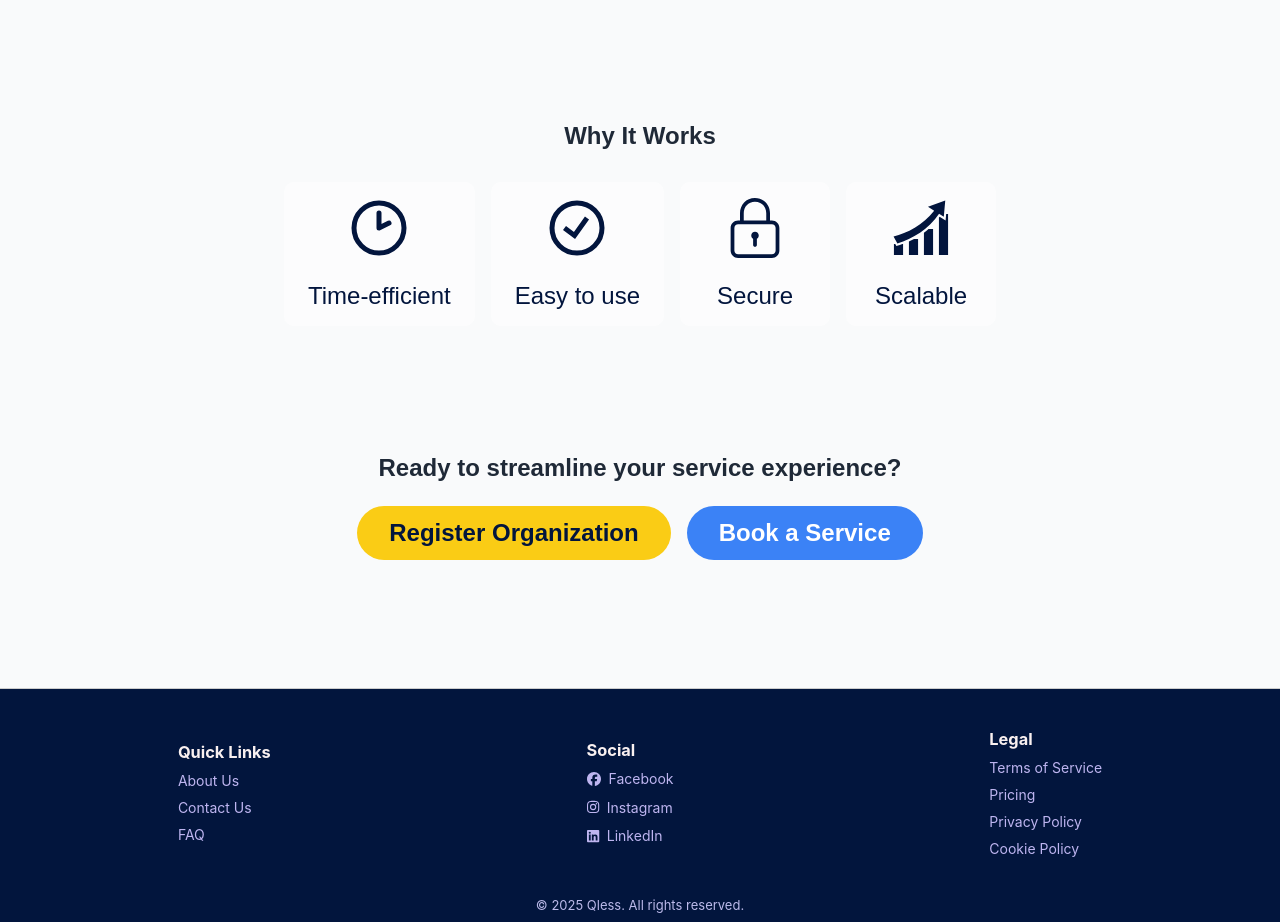
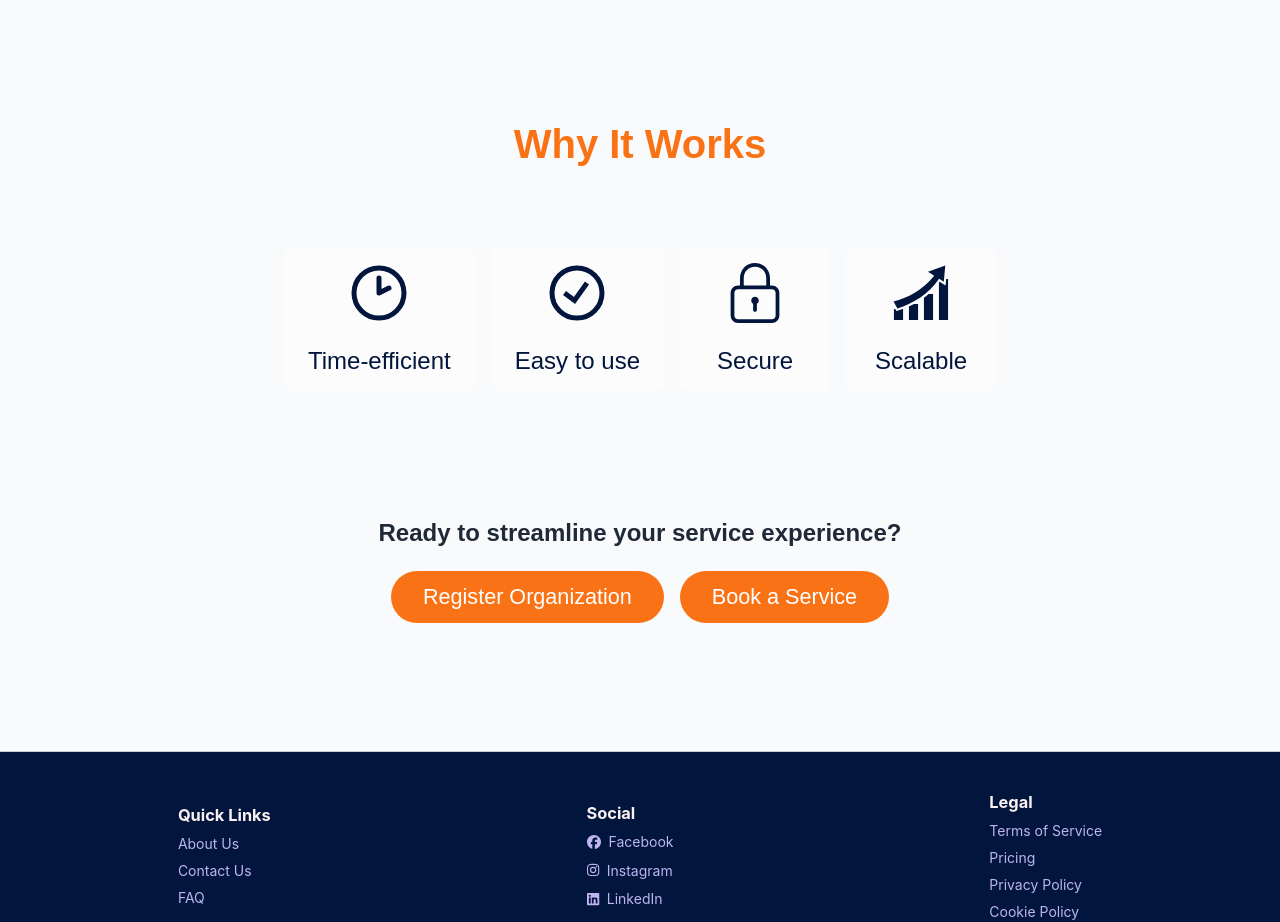
Before and after one commit to Iknite-Space/queueless, a React (Create React App) app in the folder app/: page / in a window 1280 px wide. Shown: the part 2960-3882 px from the top of the page. Built offline with nearby package versions, Linux system fonts and the light colour scheme.

Commit message:
edited the call to action buttons and some other section titles

```diff
--- a/app/src/components/aboutUs/About.css
+++ b/app/src/components/aboutUs/About.css
@@ -69,7 +69,7 @@
   min-width: 45%;
 }
 
-.about-title, .usage-title {
+.about-title, .usage-title, .why-it-works-title {
   font-size: 2.5rem;
   color: var(--accent-orange);
   margin-bottom: 80px;
@@ -276,27 +276,14 @@ width: 50%;
 
 .cta-org, .cta-user {
   padding: 0.8rem 2rem;
-  font-size: 1rem;
+  font-size: 1.35rem;
   border-radius: 50px;
   border: none;
+  background-color: var(--accent-orange);
+  color: var(--primary-white);
 }
 .cta-org:hover, .cta-user:hover{
   cursor: pointer;
-  box-shadow: 3px 3px 2px rgba(0, 0, 0, 0.3);
-
+  box-shadow: 0px 2px 7px rgba(0, 0, 0, 0.3);
 
 }
-
-.cta-org {
-  background-color: var(--alert-amber);
-  color: var(--primary-dark);
-   font-size: 24px;
-  font-weight: 800;
-}
-
-.cta-user {
-  background-color: var(--info-blue);
-  color: var(--primary-white);
-  font-size: 24px;
-  font-weight: 800;
-}
--- a/app/src/components/aboutUs/About.jsx
+++ b/app/src/components/aboutUs/About.jsx
@@ -150,7 +150,7 @@ function About({ onClickBookService }) {
 
       {/* Features Section */}
       <section className="features-section">
-        <h2>Why It Works</h2>
+        <h2 className="why-it-works-title">Why It Works</h2>
         <div className="features-grid">
           <div className="feature-card">
             <LuClock2 className="feature-icons" /> Time-efficient
```
